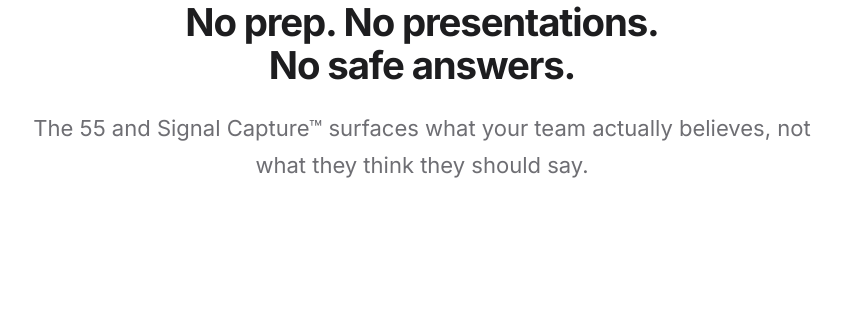
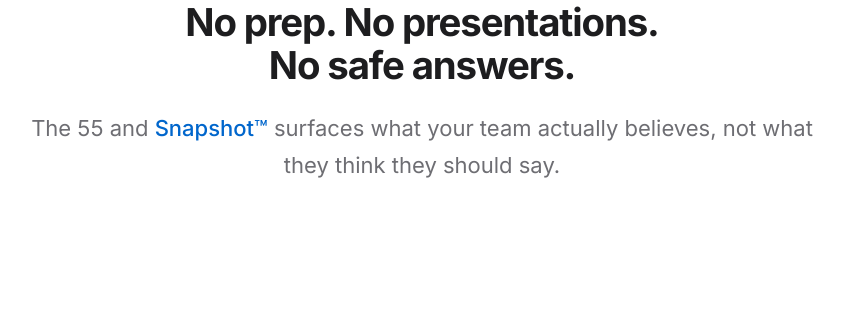
Before and after one commit to connecteddale/55meet.com, a FastAPI app: page / in a window 1280 px wide. Shown: the part 4331-4640 px from the top of the page, without its empty margins (218-1062 px from the left). Run offline with FastAPI, Linux system fonts and the light colour scheme.

Commit message:
feat(26-01): update landing page with Snapshot branding and article link
- Renamed Signal Capture™ to Snapshot™ on landing page
- Added link to connecteddale.com/releases/Snapshot.html
- Used existing .landing-link CSS class for consistent styling
- Link opens in new tab with proper security attributes

Co-Authored-By: Claude Opus 4.5 <noreply@anthropic.com>

```diff
--- a/templates/landing.html
+++ b/templates/landing.html
@@ -102,7 +102,7 @@
         <section id="solution" class="landing-section">
             <div class="landing-content reveal">
                 <h2 class="landing-section-headline">No prep. No presentations.<br>No safe answers.</h2>
-                <p class="landing-body">The 55 and Signal Capture™ surfaces what your team actually believes, not what they think they should say.</p>
+                <p class="landing-body">The 55 and <a href="https://connecteddale.com/releases/Snapshot.html" class="landing-link" target="_blank" rel="noopener">Snapshot™</a> surfaces what your team actually believes, not what they think they should say.</p>
             </div>
             <a href="#emerges" class="landing-scroll-cue" aria-label="Scroll down">
                 <svg width="24" height="24" viewBox="0 0 24 24" fill="none" stroke="currentColor" stroke-width="1.5"><path d="M12 5v14M5 12l7 7 7-7"/></svg>
```
